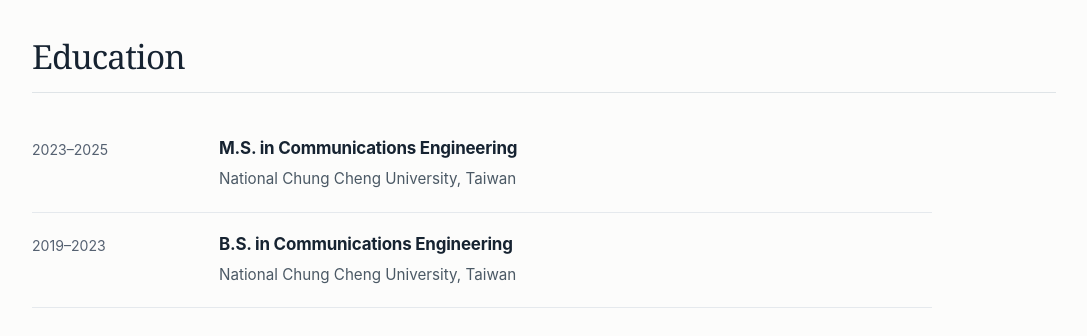
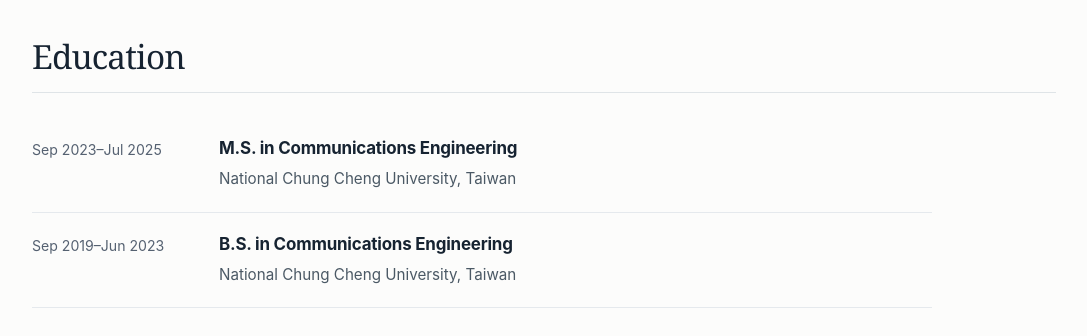
Before and after one commit to Jeffrey9049/Jeffrey9049.github.io, a plain HTML site: page index.html in a window 1280 px wide. Shown: the part 1040-1376 px from the top of the page, without its empty margins (96-1183 px from the left). Drawn offline with Linux system fonts and the light colour scheme.

Commit message:
Add files via upload

```diff
--- a/index.html
+++ b/index.html
@@ -70,11 +70,11 @@
 <div class="section-title"><h2 id="education-title">Education</h2></div>
 <div class="timeline">
 <div class="entry">
-<div class="date">2023–2025</div>
+<div class="date">Sep 2023–Jul 2025</div>
 <div><h3>M.S. in Communications Engineering</h3><p>National Chung Cheng University, Taiwan</p></div>
 </div>
 <div class="entry">
-<div class="date">2019–2023</div>
+<div class="date">Sep 2019–Jun 2023</div>
 <div><h3>B.S. in Communications Engineering</h3><p>National Chung Cheng University, Taiwan</p></div>
 </div>
 </div>
```
